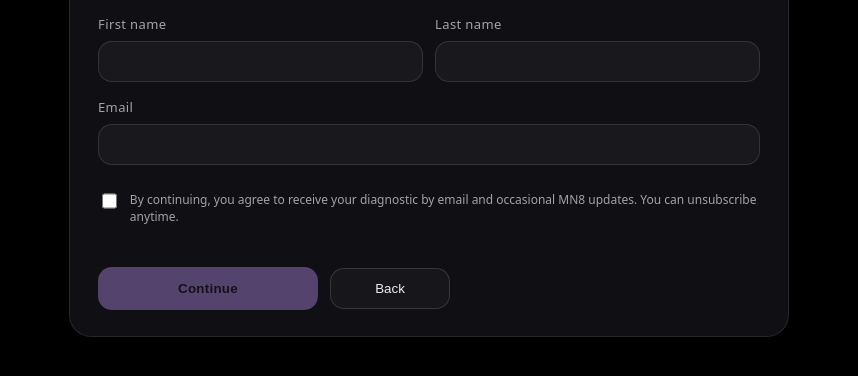
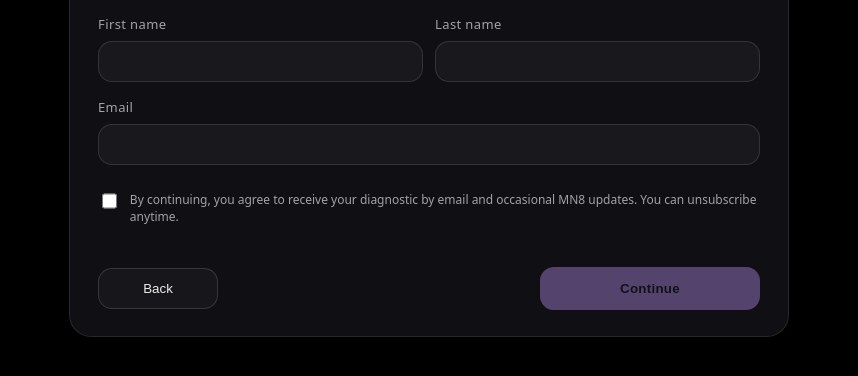
Before and after one commit to drinkmn8-cmyk/the-diagnostic-mn8, a plain HTML site: page diagnostic.html in a window 1280 px wide. Shown: the part 304-680 px from the top of the page, without its empty margins (211-1069 px from the left). Drawn offline with Linux system fonts and the light colour scheme.

Commit message:
Rearrange action buttons in diagnostic.html

```diff
--- a/diagnostic.html
+++ b/diagnostic.html
@@ -42,10 +42,11 @@
             </p>
           </div>
 
-          <div class="actions row">
-            <button id="continueBtn" class="btn" type="submit" disabled>Continue</button>
-            <button class="ghost" type="button" id="backBtn">Back</button>
-          </div>
+<div class="actions row spread">
+  <button class="ghost" type="button" id="backBtn">Back</button>
+  <button id="continueBtn" class="btn" type="submit" disabled>Continue</button>
+</div>
+
         </form>
       </section>
     </main>
```
